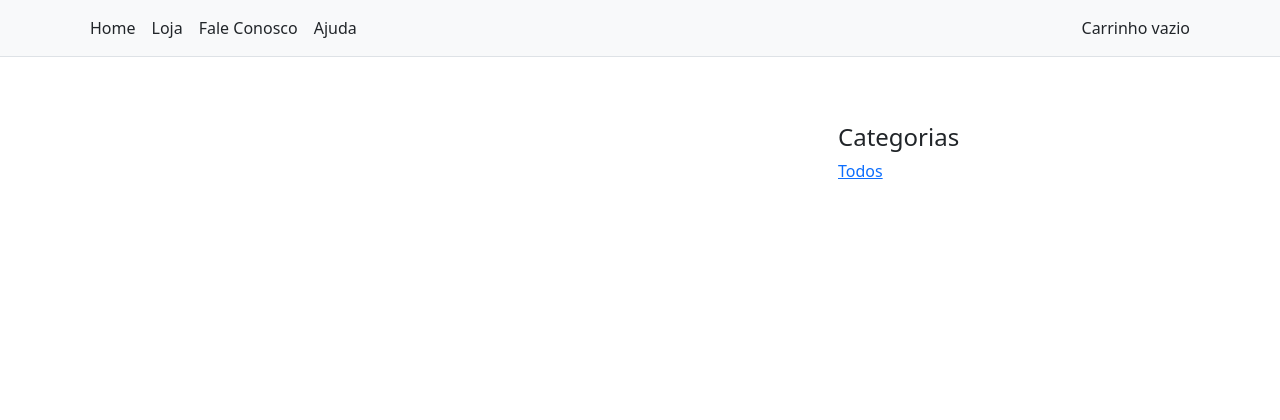
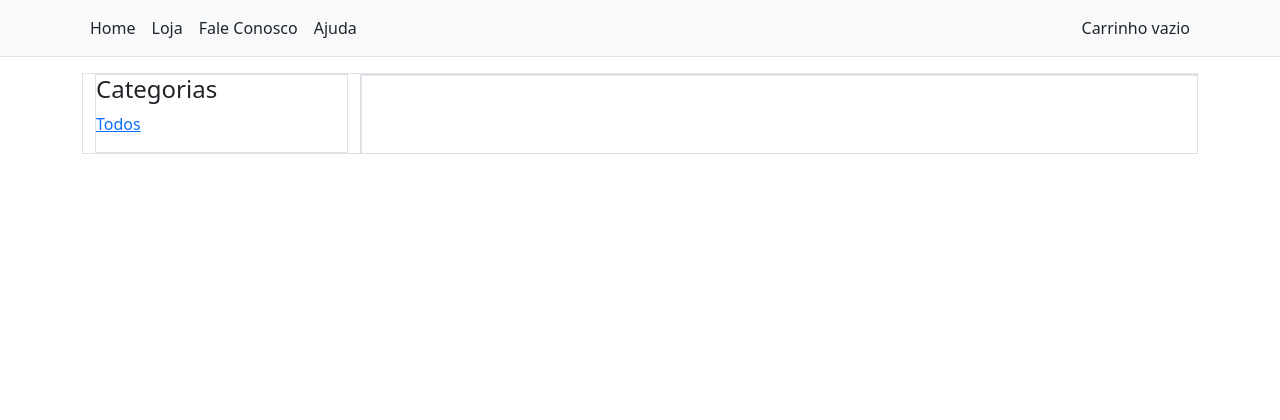
Before and after one commit to filipevsco/lojavirtual-altabooks, a Django app: template prj_lojavirtual/templates/produto/listar.html in a window 1280 px wide. Shown: the top 420 px of the page. Run offline with Django 3.2, Linux system fonts and the light colour scheme; the template is opened without the code that fills it, so the values that code supplies are empty; some libraries are stand-ins or nearby versions.

Commit message:
melhorado sistema de grid loja

```diff
--- a/prj_lojavirtual/templates/produto/listar.html
+++ b/prj_lojavirtual/templates/produto/listar.html
@@ -10,12 +10,30 @@
 
 {% block conteudo %}
     <div class="container-fluid">
-        <div class="row" style="margin-top: 6%">
-            <div class="col-sm-8 loja-colecao">
-                <div class="loja-item">
-                    <div class="row">
+        <div class="row" style="margin-top: 1em">
+            <!-- INICIO COLUNA LATERAL ESQUERDA-->
+            <div class="col-lg-3 col-md-3 col-sm-6 border">
+                <div class='sidebar-module border'>
+                    <h4>Categorias</h4>
+                    <ol class="list-unstyled">
+                        <li {% if not categoria %} class="active" {% endif %}>
+                            <a href="{% url 'main:listar_produtos' %}">Todos</a>
+                        </li>
+                        {% for c in lista_categorias %}
+                            <li {% if categoria.slug == c.slug %} class="active" {% endif %}>
+                                <a href="{{ c.get_absolute_url }}">
+                                    {{ c.nome }}
+                                </a>
+                            </li>
+                        {% endfor %}
+                    </ol>
+                </div>
+            </div>
+            <!--FIM COLUNA LATERAL ESQUERDA-->
+            <div class="col-lg-9 col-md-9 col-sm-6 border">
+                    <div class="row border">
                         {% for produto in lista_produtos %}
-                            <div class="col-md-4" style="width: 20rem;">
+                            <div class="col-xxl-3 col-xl-4 col-lg-6 col-md-6 col-sm-12" style="">
                                 <div class="thumbnail text-center">
                                     <a class="text-center" href="{{ produto.get_absolute_url}}">
                                         <img style="height: 320px;" src="
@@ -44,25 +62,8 @@
                             </div>
                         {% endfor %}
                     </div>
-                </div>
             </div>
-            <div class="col-sm-3 col-sm-offset-1 loja-sidebar">
-                <div class='sidebar-module'>
-                    <h4>Categorias</h4>
-                    <ol class="list-unstyled">
-                        <li {% if not categoria %} class="active" {% endif %}>
-                            <a href="{% url 'main:listar_produtos' %}">Todos</a>
-                        </li>
-                        {% for c in lista_categorias %}
-                            <li {% if categoria.slug == c.slug %} class="active" {% endif %}>
-                                <a href="{{ c.get_absolute_url }}">
-                                    {{ c.nome }}
-                                </a>
-                            </li>
-                        {% endfor %}
-                    </ol>
-                </div>
-            </div>
+
         </div>
     </div>
 {% endblock conteudo %}
```
